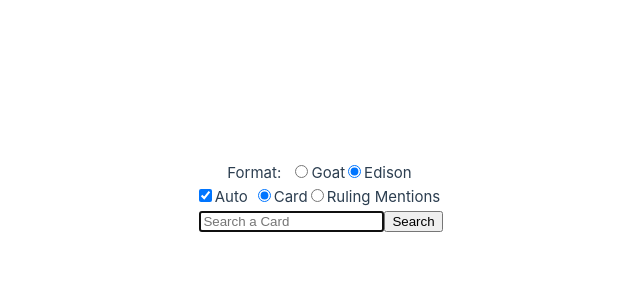
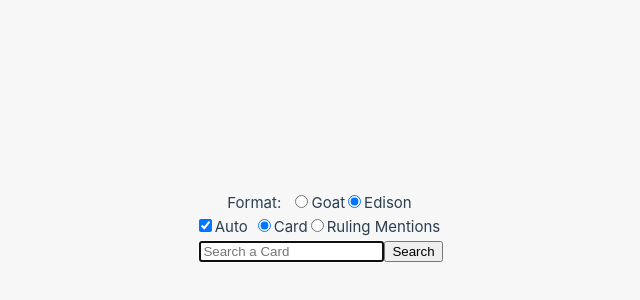
Before and after one commit to JoshuaBones/Goat-Rulings, a Vue app: page / in a window 1280 px wide. Shown: the part 204-504 px from the top of the page, without its empty margins (319-959 px from the left). Built offline with nearby package versions, Linux system fonts and the light colour scheme.

Commit message:
made some UI changes as suggested by Codeium

```diff
--- a/src/App.vue
+++ b/src/App.vue
@@ -99,11 +99,12 @@ onMounted(() => {
 <template>
   <main>
 
-    <div id="search" class="center">
+    <div id="search" class="center search-container">
       <!--div>
         <h2>YGO Rulings</h2>
       </div-->
       <div class="margins">
+        <!--div><button>Useful Links</button></div>-->
         <label for="formats">Format: </label>
         <input v-model="chkFormat" type="radio"
                id="rGoat"
@@ -146,7 +147,7 @@ onMounted(() => {
       <div class="text-center-inner">
         <li v-for="(item, index) in searchResults"
           @click="populateRuling(item); toggleNamesOrRulings();"
-          class="pointer">
+          class="text-formatting-limit">
           {{ item }}
         </li>
       </div>
--- a/src/assets/styles.css
+++ b/src/assets/styles.css
@@ -40,3 +40,42 @@
 .pointer {
     cursor: pointer;
 }
+
+/*codeium suggestions below*/
+body {
+    background-color: #f7f7f7;/*codeium suggestion*/
+}
+
+.search-container {
+    padding: 20px;
+    /*border: 1px solid #ddd;*/
+}
+
+.text-center-outer {
+    color: #333;
+}
+
+.text-center-outer li {
+    padding: 10px;
+    border-bottom: 1px solid #ddd;
+}
+
+.text-center-outer li:hover {
+    background-color: #ddd;
+    color: #667;
+}
+
+.text-center-inner:hover {
+    cursor: pointer;
+}
+
+.text-formatting-limit {
+    white-space: nowrap;
+    overflow: hidden;
+    text-overflow: ellipsis;
+    max-width: 400px;
+}
+
+#search {
+  padding: 30px;
+}
```
Also changed, not shown: 1 other file (tests, documents, lock files or other folders).
